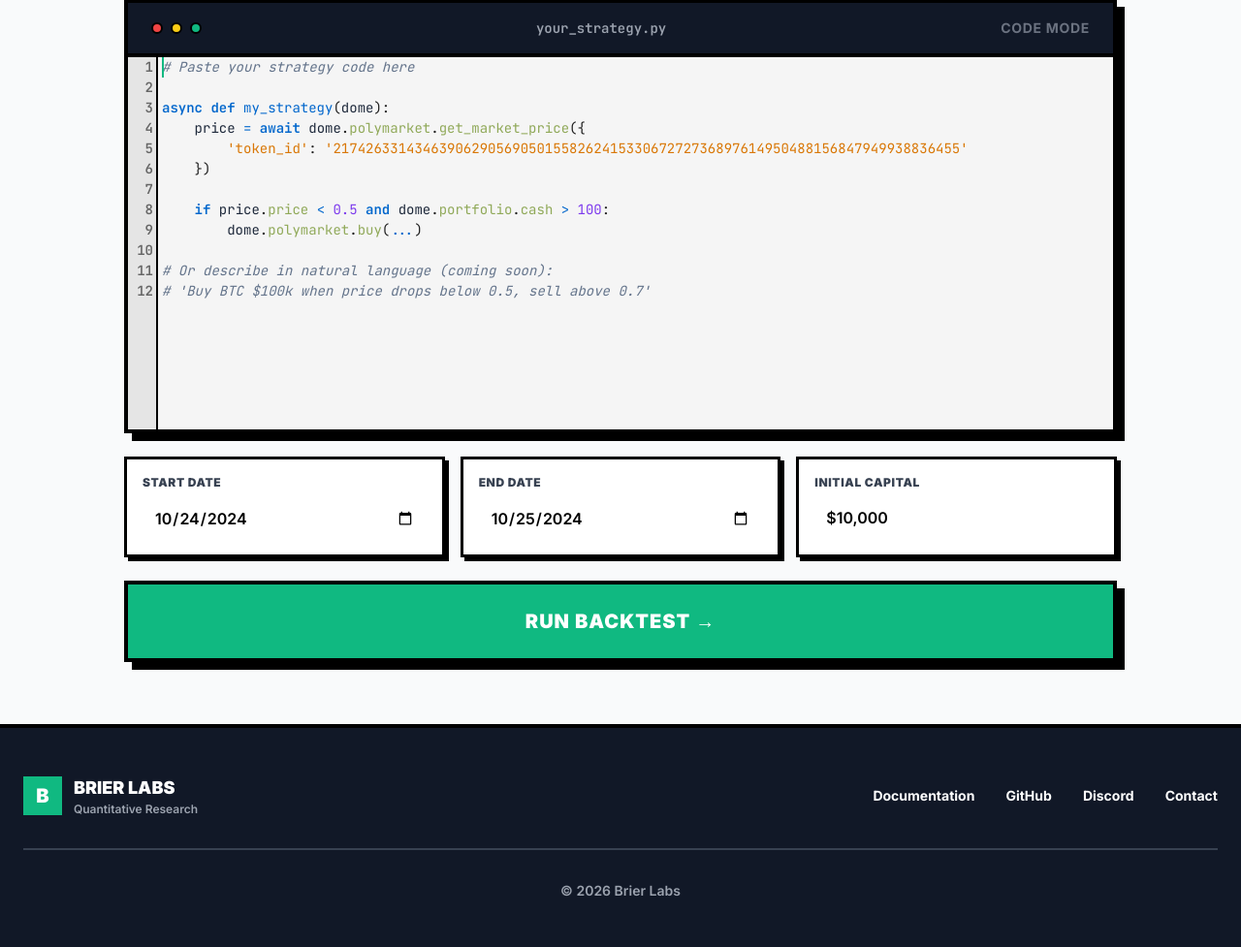
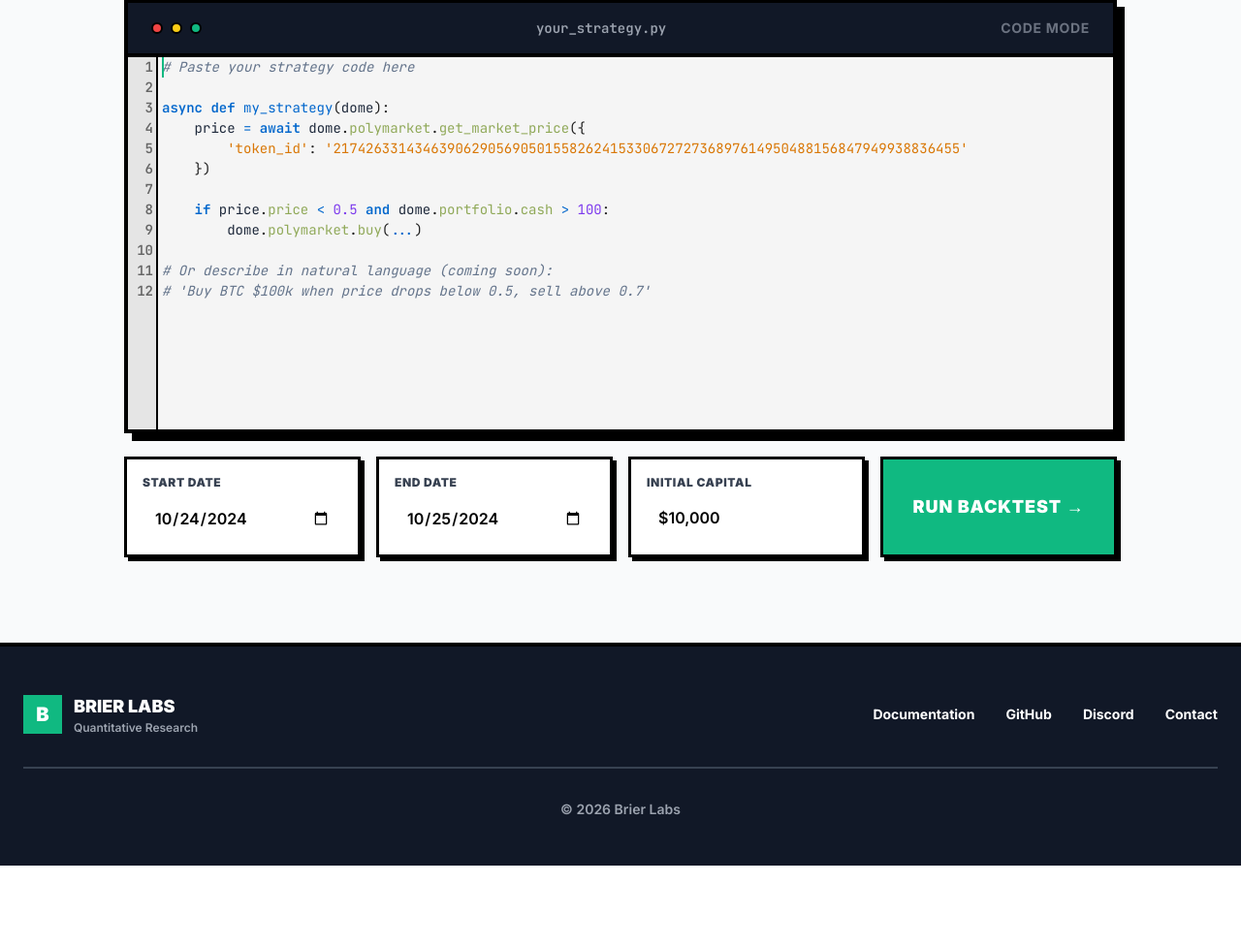
Before and after one commit to tweidv/backtest-service, a FastAPI app: page / in a window 1280 px wide. Shown: the part 365-1342 px from the top of the page at 97% size. After the commit the page ends 1258 px from the top, so only its background shows below. Run offline with FastAPI, Linux system fonts and the light colour scheme; some libraries are stand-ins or nearby versions.

Commit message:
first UI proposal to Leo

```diff
--- a/templates/index.html
+++ b/templates/index.html
@@ -197,7 +197,7 @@ async def my_strategy(dome):
             </div>
 
             <!-- Configuration -->
-            <div class="grid grid-cols-3 gap-4 mb-6">
+            <div class="grid grid-cols-4 gap-4 mb-6">
                 <div class="bg-white neobrutalist-sm p-4">
                     <label class="block text-xs font-black text-gray-700 uppercase tracking-wider mb-2">Start Date</label>
                     <input type="date" class="w-full border-3 border-black px-3 py-2 font-semibold" value="2024-10-24"/>
@@ -210,15 +210,13 @@ async def my_strategy(dome):
                     <label class="block text-xs font-black text-gray-700 uppercase tracking-wider mb-2">Initial Capital</label>
                     <input type="text" class="w-full border-3 border-black px-3 py-2 font-semibold" value="$10,000"/>
                 </div>
+                <button
+                    id="run-backtest"
+                    class="bg-brier-green border-3 border-black font-black text-lg text-white uppercase tracking-wider neobrutalist-sm hover-lift transition-transform flex items-center justify-center"
+                >
+                    Run Backtest →
+                </button>
             </div>
-
-            <!-- Run Button -->
-            <button
-                id="run-backtest"
-                class="w-full bg-brier-green border-4 border-black py-6 font-black text-xl text-white uppercase tracking-wider neobrutalist hover-lift transition-transform"
-            >
-                Run Backtest →
-            </button>
 
             <!-- Results Placeholder -->
             <div id="results" class="hidden mt-8 bg-white neobrutalist p-8">
```
